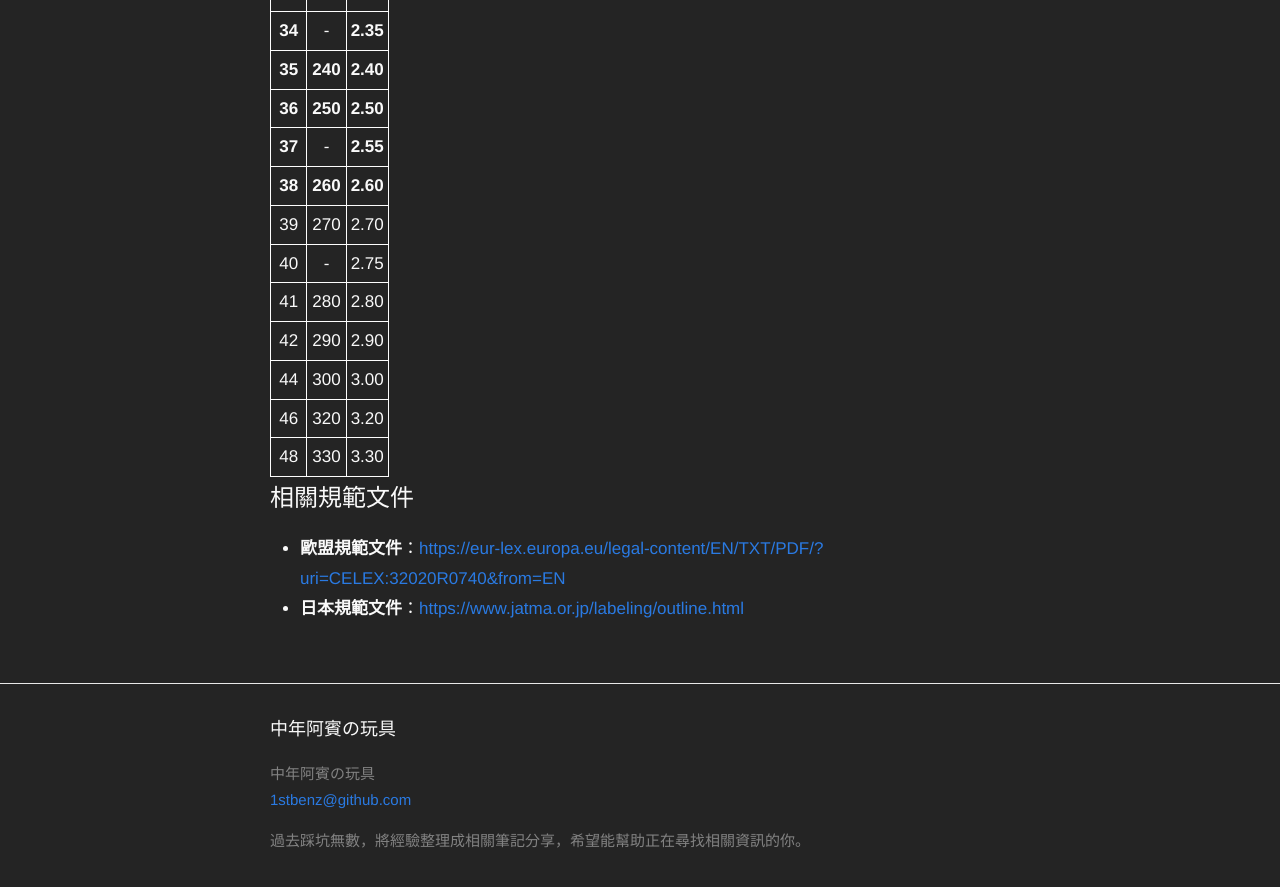
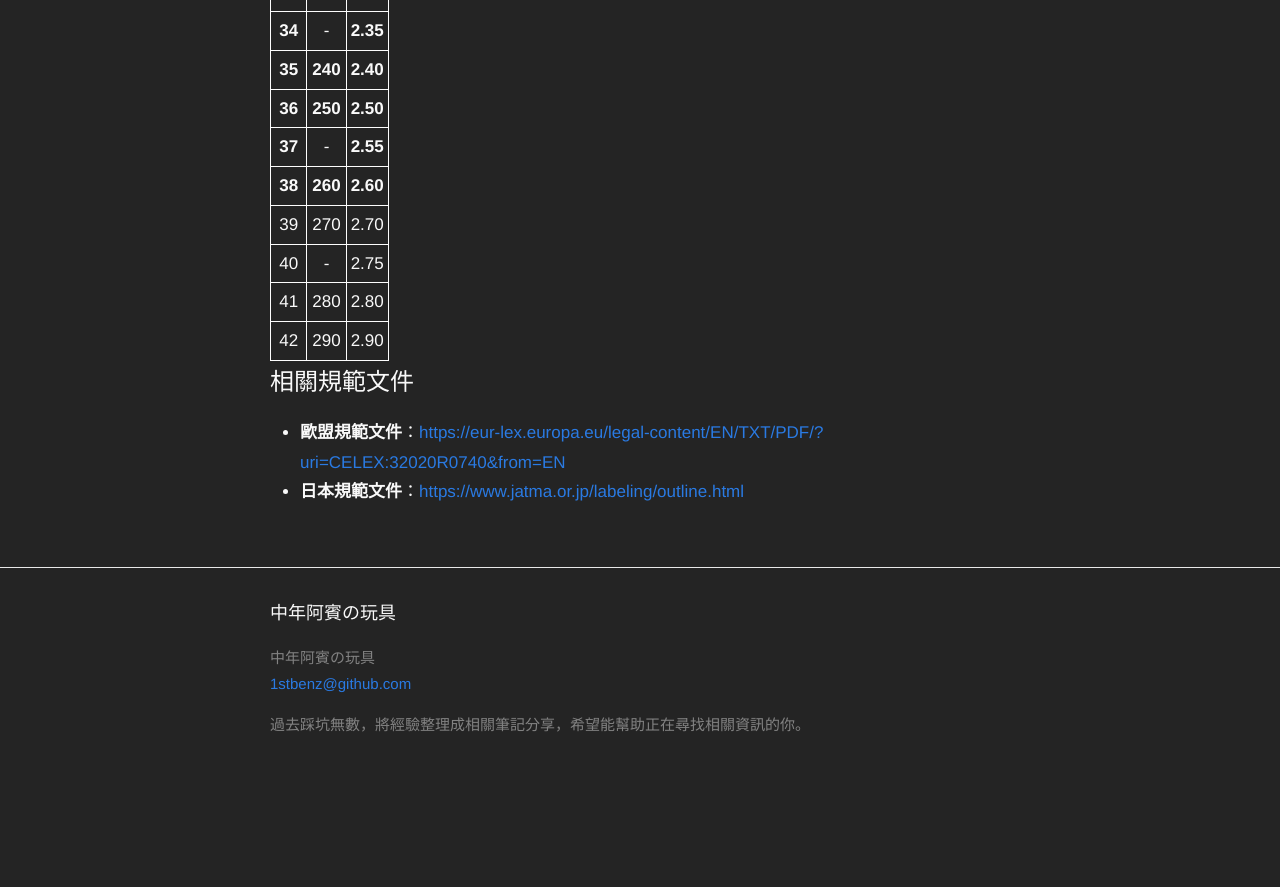
Before and after one commit to 1stbenz/1stbenz.github.io, a Jekyll site: the page built from _posts/2021-09-14-tyre-label.md, in a window 1280 px wide and 900 px high, scrolled down 3108 px. Shown: the top 887 px of the window. Built offline with Jekyll 4.4.1, drawn with Linux system fonts in a browser that asks for light colours; after the commit the page ends 3891 px from its top, so only the background shows below that.

Commit message:
Update 2021-09-14-tyre-label.md

```diff
--- a/_posts/2021-09-14-tyre-label.md
+++ b/_posts/2021-09-14-tyre-label.md
@@ -61,9 +61,6 @@ categories: Auto
 | 40 | - | 2.75|
 | 41 | 280 | 2.80 |
 | 42 | 290 | 2.90 |
-| 44 | 300 | 3.00 |
-| 46 | 320 | 3.20 |
-| 48 | 330 | 3.30 |
 
 ## 相關規範文件
 
```
